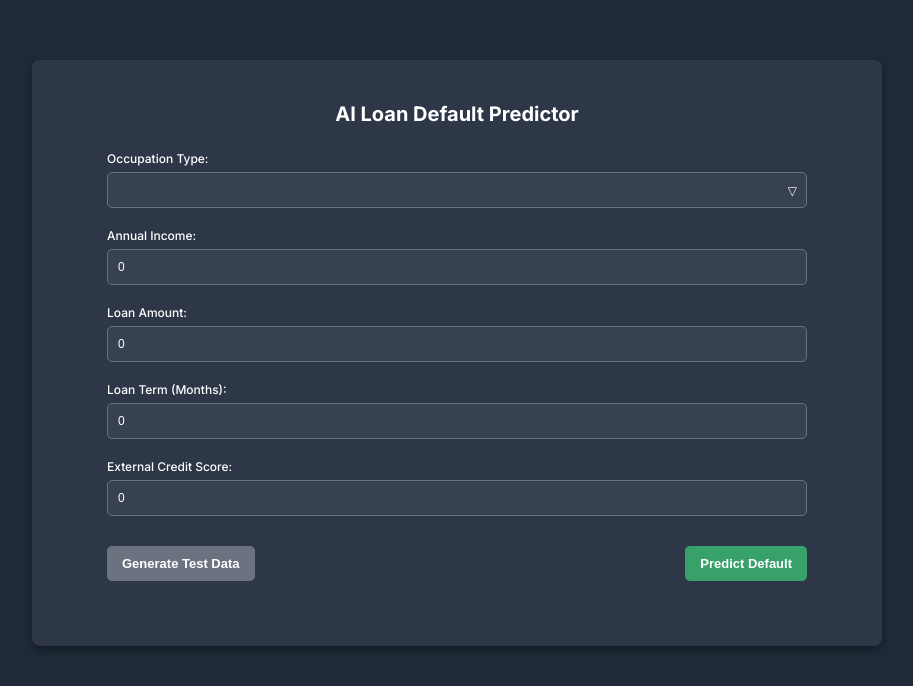
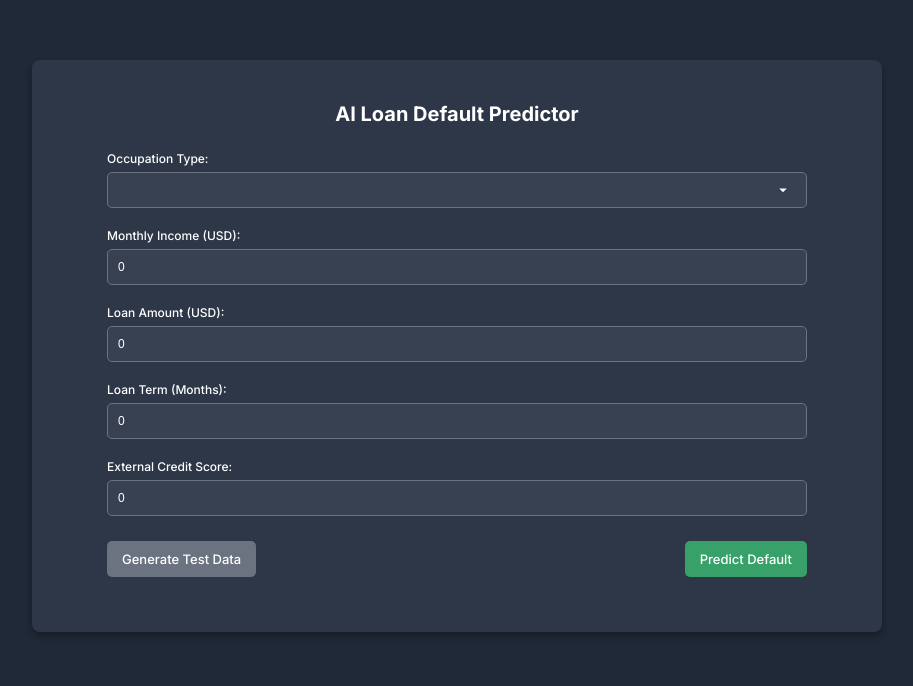
Before and after one commit to ognjenmedic/ai-loan-default-predictor, an Angular app in the folder frontend-angular/loan-predictor/: page / in a window 1280 px wide. Shown: the top 686 px of the page, without its empty margins (183-1096 px from the left). Built offline with nearby package versions, Linux system fonts and the light colour scheme.

Commit message:
added DTI check, updated styling in angular

```diff
--- a/frontend-angular/loan-predictor/src/app/loan-application-form/loan-application-form.component.css
+++ b/frontend-angular/loan-predictor/src/app/loan-application-form/loan-application-form.component.css
@@ -40,16 +40,15 @@ body {
   width: 100%;
 }
 
-/* Custom left-aligned dropdown arrow */
-.custom-select-wrapper::before {
-  content: "▽"; /* Unicode for dropdown arrow */
-  font-size: 12px;
-  color: #ffffff;
+.custom-dropdown-icon {
   position: absolute;
-  right: 10px; /* Moves arrow to the left */
+  right: 15px;
   top: 50%;
   transform: translateY(-50%);
-  pointer-events: none; /* Prevents interfering with select */
+  width: 18px; /* Adjust size */
+  height: 18px;
+  pointer-events: none; /* Prevent interference */
+  fill: #ffffff; /* Change color if needed */
 }
 
 select {
@@ -91,22 +90,29 @@ select:focus {
   outline: none;
 }
 
+.dti-warning {
+  color: #ff4141; /* Red warning text */
+  font-size: 13px;
+  margin-bottom: 15px;
+  font-weight: 500;
+}
+
 .ai-loan-buttons {
   display: flex;
   justify-content: space-between;
-  margin-top: 30px;
-  margin-bottom: 40px;
+  margin-top: 25px;
+  margin-bottom: 30px;
 }
 
 .btn-primary {
+  font-family: "Inter", sans-serif;
   padding: 10px 15px;
   font-size: 13px;
-  font-weight: bold;
+  font-weight: 500;
   border-radius: 5px;
   cursor: pointer;
   /* background-color: #4caf50; */
   background-color: #38a169;
-
   color: white;
   border: none;
   transition: all 0.3s ease;
@@ -116,10 +122,17 @@ select:focus {
   background-color: #388e3c;
 }
 
+.btn-primary:disabled {
+  background-color: #6b7280;
+  cursor: not-allowed;
+  opacity: 0.5;
+}
+
 .btn-secondary {
+  font-family: "Inter", sans-serif;
   padding: 10px 15px;
   font-size: 13px;
-  font-weight: bold;
+  font-weight: 500;
   border-radius: 5px;
   cursor: pointer;
   background-color: #6b7280;
@@ -135,25 +148,29 @@ select:focus {
 .prediction-output {
   max-width: 100%; /* Ensure alignment */
   margin: 20px auto; /* Keep it centered */
-  padding: 15px;
+  padding: 13px;
   background-color: #2d3748;
   border-radius: 8px;
   box-shadow: 0 2px 4px rgba(0, 0, 0, 0.3);
 }
 
 .prediction-title {
-  font-size: 20px;
+  font-size: 15px;
   font-weight: bold;
   margin-bottom: 10px;
 }
 
+.prediction-text {
+  font-size: 13px;
+}
+
 .high-risk {
-  color: #e53e3e; /* Bright Red for High Risk */
+  color: #ff4141; /* Bright Red for High Risk */
   font-weight: bold;
 }
 
 .low-risk {
-  color: #388e3c; /* Green for Low Risk */
+  color: #2fd57c; /* Green for Low Risk */
   font-weight: bold;
 }
 
@@ -161,10 +178,8 @@ select:focus {
   .ai-loan-buttons {
     display: flex;
     flex-direction: column;
-    gap: 15px; /* Adds spacing between buttons */
-    align-items: center; /* Centers buttons */
-    margin-top: 30px;
-    margin-bottom: 40px;
+    gap: 15px;
+    align-items: center;
   }
 
   .btn-primary,
--- a/frontend-angular/loan-predictor/src/app/loan-application-form/loan-application-form.component.html
+++ b/frontend-angular/loan-predictor/src/app/loan-application-form/loan-application-form.component.html
@@ -17,29 +17,45 @@
               {{ occupation }}
             </option>
           </select>
+
+          <!-- Inline SVG for Google "keyboard_arrow_down" icon -->
+          <svg
+            class="custom-dropdown-icon"
+            xmlns="http://www.w3.org/2000/svg"
+            height="24"
+            viewBox="0 96 960 960"
+            width="24"
+          >
+            <path fill="white" d="M480 696 280 496h400L480 696Z" />
+          </svg>
         </div>
       </div>
 
       <div class="form-field">
-        <label for="income">Annual Income:</label>
+        <label for="income">Monthly Income (USD):</label>
         <input
           id="income"
-          type="number"
-          [(ngModel)]="formData.AMT_INCOME_TOTAL"
+          type="text"
+          [value]="formData.AMT_INCOME_TOTAL | number : '1.0-0'"
+          (input)="updateNumber($event, 'AMT_INCOME_TOTAL')"
           name="income"
           required
         />
       </div>
 
       <div class="form-field">
-        <label for="loanAmount">Loan Amount:</label>
+        <label for="loanAmount">Loan Amount (USD):</label>
         <input
           id="loanAmount"
-          type="number"
-          [(ngModel)]="formData.AMT_CREDIT"
+          type="text"
+          [value]="formData.AMT_CREDIT | number : '1.0-0'"
+          (input)="updateNumber($event, 'AMT_CREDIT')"
           name="loanAmount"
           required
         />
+      </div>
+      <div *ngIf="dtiWarning" class="dti-warning">
+        {{ dtiWarning }}
       </div>
 
       <div class="form-field">
@@ -73,14 +89,16 @@
         >
           Generate Test Data
         </button>
-        <button type="submit" class="btn-primary">Predict Default</button>
+        <button type="submit" class="btn-primary" [disabled]="isDTITooHigh()">
+          Predict Default
+        </button>
       </div>
     </form>
 
     <!-- Prediction Result -->
     <div class="prediction-output" *ngIf="predictionResult">
       <h3 class="prediction-title">Prediction Result</h3>
-      <p>
+      <p class="prediction-text">
         <strong>Default Probability:</strong>
         <span
           [ngClass]="{
@@ -92,7 +110,7 @@
         </span>
       </p>
 
-      <p>
+      <p class="prediction-text">
         <strong>Prediction:</strong>
         {{
           predictionResult.prediction === 1
--- a/frontend-angular/loan-predictor/src/app/loan-application-form/loan-application-form.component.ts
+++ b/frontend-angular/loan-predictor/src/app/loan-application-form/loan-application-form.component.ts
@@ -21,6 +21,8 @@ export class LoanApplicationFormComponent {
     loanTermMonths: 0, // map from pos_cash_balance_data[0].CNT_INSTALMENT
     EXT_SOURCE_2: 0, // external source score
   };
+
+  dtiWarning: string = '';
 
   predictionResult: any = null;
 
@@ -52,18 +54,31 @@ export class LoanApplicationFormComponent {
     this.http
       .get<any>(`${this.apiUrl}/generate_dummy`)
       .subscribe((response) => {
-        // Store entire nested object so we keep all 142 features
         this.dummyPayload = response;
 
-        // Also map just the 5 fields we want into the form
+        const monthlyIncome = response.application.AMT_INCOME_TOTAL ?? 0;
+        let loanAmount = response.application.AMT_CREDIT ?? 0;
+        const loanTermMonths =
+          response.pos_cash_balance_data?.[0]?.CNT_INSTALMENT ?? 0;
+
+        // Prevent DTI from being too high
+        if (monthlyIncome > 0 && loanTermMonths > 0) {
+          const maxLoanAmount = monthlyIncome * loanTermMonths * 0.3; // Max loan ensuring DTI ≤ 30%
+          if (loanAmount > maxLoanAmount) {
+            loanAmount = Math.floor(maxLoanAmount); // Adjust loan amount to be valid
+          }
+        }
+
+        // Populate the form with the adjusted values
         this.formData = {
           OCCUPATION_TYPE: response.application.OCCUPATION_TYPE ?? '',
-          AMT_INCOME_TOTAL: response.application.AMT_INCOME_TOTAL ?? 0,
-          AMT_CREDIT: response.application.AMT_CREDIT ?? 0,
-          loanTermMonths:
-            response.pos_cash_balance_data?.[0]?.CNT_INSTALMENT ?? 0,
+          AMT_INCOME_TOTAL: monthlyIncome,
+          AMT_CREDIT: loanAmount,
+          loanTermMonths: loanTermMonths,
           EXT_SOURCE_2: response.application.EXT_SOURCE_2 ?? 0,
         };
+
+        this.checkDTI(); // Ensure the UI updates immediately
       });
   }
 
@@ -104,4 +119,47 @@ export class LoanApplicationFormComponent {
   getProbabilityNumber(): number {
     return parseFloat(this.predictionResult.formatted_probability);
   }
+
+  updateNumber(event: any, field: keyof typeof this.formData) {
+    let value = event.target.value.replace(/,/g, ''); // Remove existing commas
+    if (!isNaN(value) && field in this.formData) {
+      (this.formData as any)[field] = Number(value);
+    }
+
+    // Check if we need to show a DTI warning
+    this.checkDTI();
+  }
+
+  checkDTI() {
+    const monthlyIncome = this.formData.AMT_INCOME_TOTAL;
+    const loanAmount = this.formData.AMT_CREDIT;
+    const loanTermMonths = this.formData.loanTermMonths;
+
+    if (monthlyIncome > 0 && loanAmount > 0 && loanTermMonths > 0) {
+      const estimatedAnnuity = loanAmount / loanTermMonths; // Approximate monthly payment
+      const dtiRatio = estimatedAnnuity / monthlyIncome; // Debt-to-Income ratio
+
+      if (dtiRatio > 0.3) {
+        this.dtiWarning = `DTI ratio too high (${(dtiRatio * 100).toFixed(
+          1
+        )}%). Please choose a lower loan amount.`;
+      } else {
+        this.dtiWarning = ''; // Clear the warning if ratio is acceptable
+      }
+    }
+  }
+
+  isDTITooHigh(): boolean {
+    const monthlyIncome = this.formData.AMT_INCOME_TOTAL;
+    const loanAmount = this.formData.AMT_CREDIT;
+    const loanTermMonths = this.formData.loanTermMonths;
+
+    if (monthlyIncome > 0 && loanAmount > 0 && loanTermMonths > 0) {
+      const estimatedAnnuity = loanAmount / loanTermMonths; // Approximate monthly payment
+      const dtiRatio = estimatedAnnuity / monthlyIncome; // Debt-to-Income ratio
+
+      return dtiRatio > 0.3; // Disable button if DTI is greater than 30%
+    }
+    return false; // Button remains enabled
+  }
 }
```
